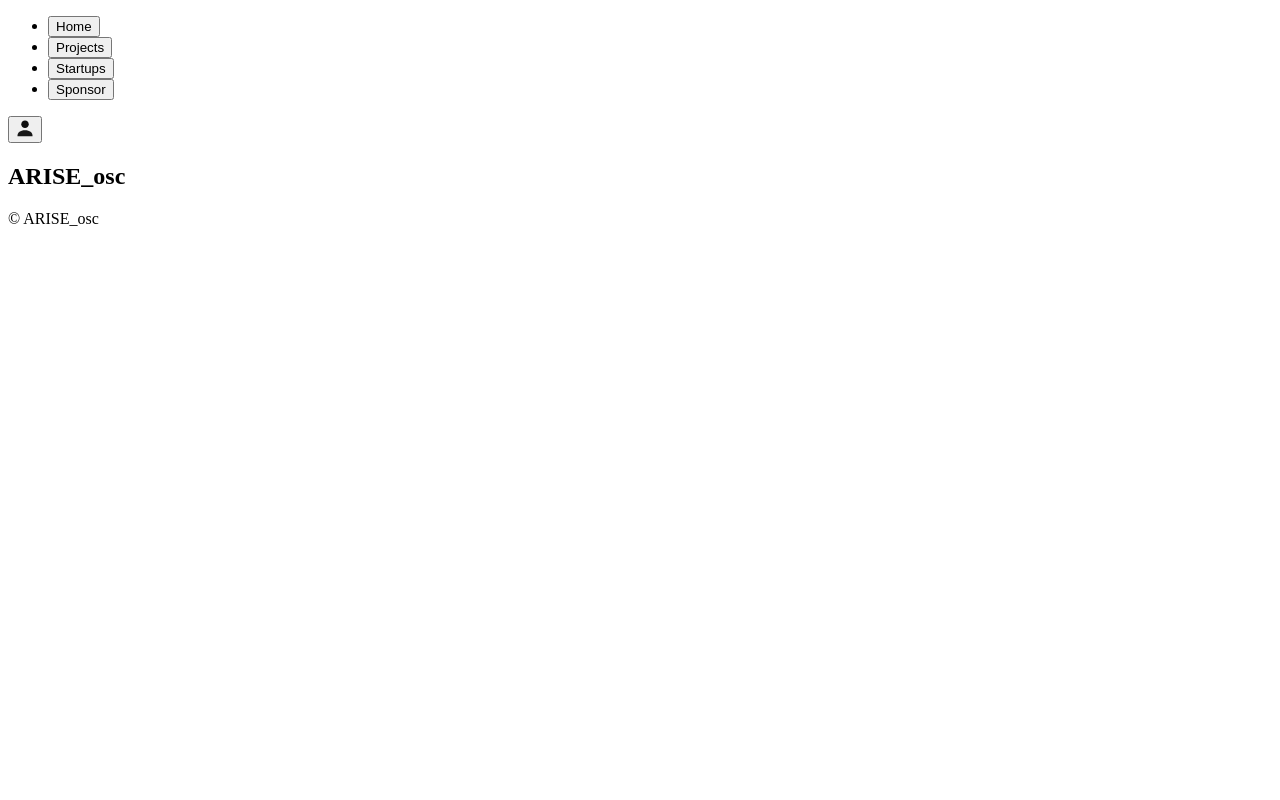
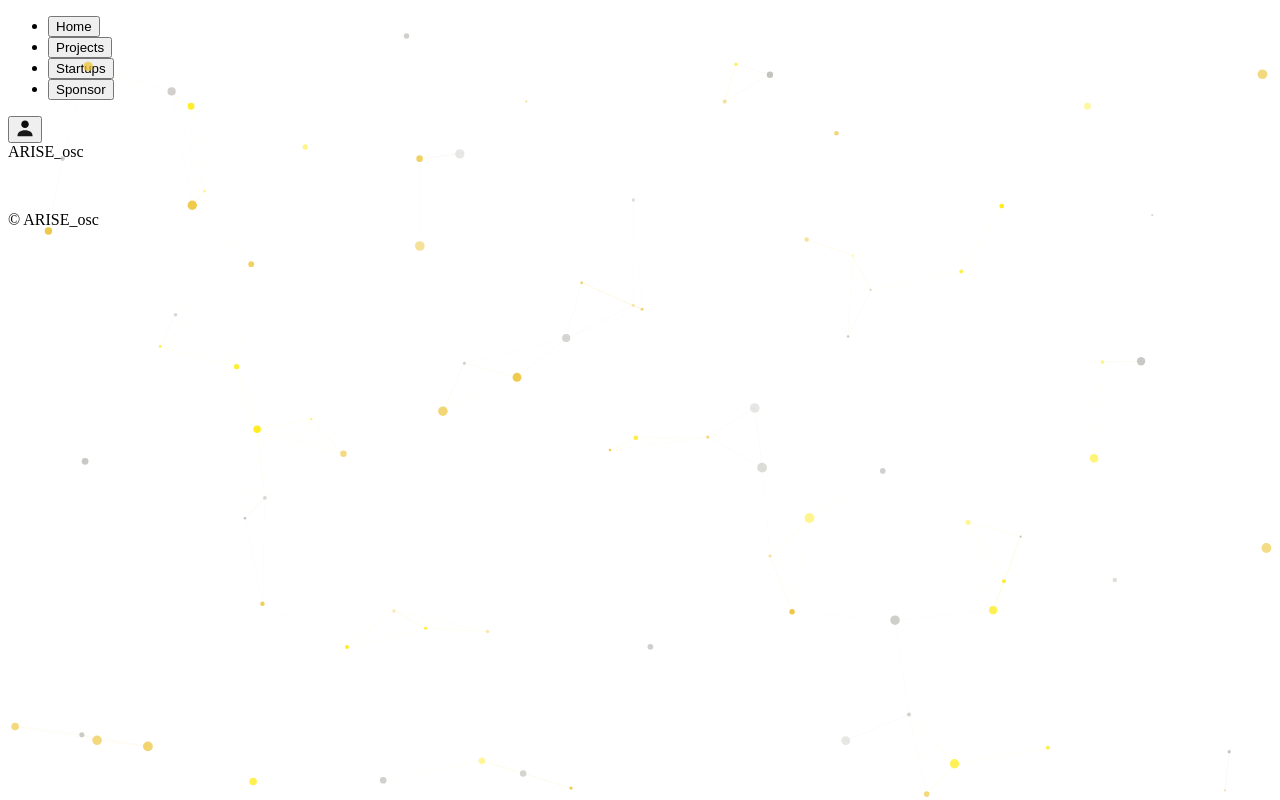
Before and after one commit to originalWhiteShadow/ARISE_osc, a React (Vite) app: page / in a window 1280 px wide. Built offline with nearby package versions, Linux system fonts and the light colour scheme; the HTML template or start-up script is replaced by a standard one.

Commit message:
better ui with bg

```diff
--- a/package.json
+++ b/package.json
@@ -9,6 +9,8 @@
   },
   "dependencies": {
     "express": "^4.18.2",
+    "react-tsparticles": "^2.8.0",
+    "tsparticles": "^2.8.0",
     "react": "^18.2.0",
     "react-dom": "^18.2.0"
   },
--- a/src/App.jsx
+++ b/src/App.jsx
@@ -1,19 +1,15 @@
 import React from 'react'
 import Navbar from './components/Navbar'
+import Background from './components/Background'
+import Hero from './components/Hero'
 
 export default function App() {
   return (
     <div className="app-root">
-      <header>
-        <Navbar />
-      </header>
+      <Background />
+      <Navbar />
       <main>
-        <section className="hero center-hero">
-          <h1 className="main-title">
-            <span className="big">ARISE</span>
-            <span className="small">_osc</span>
-          </h1>
-        </section>
+        <Hero />
       </main>
       <footer className="site-footer">© ARISE_osc</footer>
     </div>
--- /dev/null
+++ b/src/components/Background.jsx
@@ -0,0 +1,48 @@
+import React, { useCallback } from 'react'
+import Particles from 'react-tsparticles'
+import { loadFull } from 'tsparticles'
+
+export default function Background() {
+  const particlesInit = useCallback(async engine => {
+    await loadFull(engine)
+  }, [])
+
+  const options = {
+    fullScreen: { enable: true, zIndex: 35 },
+    fpsLimit: 60,
+    interactivity: {
+      events: {
+        onHover: { enable: true, mode: 'repulse' },
+        onClick: { enable: true, mode: 'push' },
+        resize: true
+      },
+      modes: {
+        repulse: { distance: 120 },
+        push: { quantity: 4 }
+      }
+    },
+    particles: {
+      number: { value: 80, density: { enable: true, area: 900 } },
+      color: { value: ['#ECC232', '#FFE900', '#BDBCB8'] },
+      shape: { type: 'circle' },
+      opacity: { value: 0.9, random: { enable: true, minimumValue: 0.35 } },
+      size: { value: { min: 1, max: 5 } },
+      links: { enable: true, distance: 140, color: 'random', opacity: 0.06, width: 1 },
+      move: {
+        enable: true,
+        speed: 1.2,
+        direction: 'none',
+        random: false,
+        straight: false,
+        outModes: { default: 'out' }
+      }
+    },
+    detectRetina: true
+  }
+
+  return (
+    <div className="particles-wrap" aria-hidden>
+      <Particles id="tsparticles" init={particlesInit} options={options} />
+    </div>
+  )
+}
--- /dev/null
+++ b/src/components/Hero.jsx
@@ -0,0 +1,63 @@
+import React, { useRef, useEffect, useState } from 'react'
+
+export default function Hero() {
+  const ref = useRef(null)
+  const [progress, setProgress] = useState(0) // 0..1
+
+  useEffect(() => {
+    const el = ref.current
+    if (!el) return
+
+    let ticking = false
+
+    function onScroll() {
+      if (!ticking) {
+        window.requestAnimationFrame(() => {
+          const rect = el.getBoundingClientRect()
+          const height = rect.height || window.innerHeight
+          // when top goes negative, progress grows from 0 -> 1
+          const raw = Math.min(Math.max(-rect.top / (height * 0.6), 0), 1)
+          setProgress(raw)
+          ticking = false
+        })
+        ticking = true
+      }
+    }
+
+    onScroll()
+    window.addEventListener('scroll', onScroll, { passive: true })
+    window.addEventListener('resize', onScroll)
+    return () => {
+      window.removeEventListener('scroll', onScroll)
+      window.removeEventListener('resize', onScroll)
+    }
+  }, [])
+
+  const titleStyle = {
+    opacity: Math.max(1 - progress * 1.2, 0),
+    transform: `translateY(${progress * -30}px) scale(${1 - progress * 0.05})`,
+  }
+
+  const descStyle = {
+    opacity: Math.min(progress * 1.25, 1),
+    transform: `translateY(${Math.max(20 - progress * 20, 0)}px)`,
+    pointerEvents: progress > 0.05 ? 'auto' : 'none'
+  }
+
+  return (
+    <section className="hero center-hero" ref={ref}>
+      <div className="main-title" style={titleStyle}>
+        <span className="big">ARISE</span>
+        <span className="small">_osc</span>
+      </div>
+
+      <div className="description" style={descStyle}>
+        <p>
+          ARISE is an open source community where builders, designers and
+          founders collaborate on projects and startups — share ideas, ship
+          prototypes, and grow together.
+        </p>
+      </div>
+    </section>
+  )
+}
--- a/src/components/Navbar.jsx
+++ b/src/components/Navbar.jsx
@@ -6,14 +6,13 @@ export default function Navbar() {
   const [active, setActive] = useState('Home')
 
   return (
-    <aside className="sidebar" aria-label="Main navigation">
-      <div className="sidebar-inner">
-        <nav className="sidebar-nav">
-          <ul>
+    <header className="nav" role="banner">
+      <div className="nav-inner">
+        <ul className="nav-list">
           {NAV_ITEMS.map(item => (
             <li key={item}>
               <button
-                  className={`sidebar-link ${active === item ? 'active' : ''}`}
+                className={`nav-link ${active === item ? 'active' : ''}`}
                 onClick={() => setActive(item)}
               >
                 {item}
@@ -21,8 +20,7 @@ export default function Navbar() {
             </li>
           ))}
         </ul>
-        </nav>
-        <div className="sidebar-bottom">
+
         <button className="profile" aria-label="Profile">
           <svg width="18" height="18" viewBox="0 0 24 24" fill="none" xmlns="http://www.w3.org/2000/svg" aria-hidden>
             <path d="M12 12c2.761 0 5-2.239 5-5s-2.239-5-5-5-5 2.239-5 5 2.239 5 5 5z" fill="currentColor" opacity="0.95"/>
@@ -30,7 +28,6 @@ export default function Navbar() {
           </svg>
         </button>
       </div>
-      </div>
-    </aside>
+    </header>
   )
 }
--- a/src/styles.css
+++ b/src/styles.css
@@ -1,3 +1,60 @@
+:root{
+  --bg-1: #0b0b0c;
+  --bg-2: #0f0d0a;
+  --accent: #ECC232;
+  --accent-2: #FFE900;
+  --muted: #BDBCB8;
+}
+
+*{box-sizing:border-box}
+html,body,#root{height:100%}
+body{
+  margin:0;
+  font-family: Inter, system-ui, -apple-system, "Segoe UI", Roboto, Arial, sans-serif;
+  background: linear-gradient(180deg,var(--bg-1), var(--bg-2));
+  color: #f7f3ea;
+  -webkit-font-smoothing:antialiased;
+}
+
+/* Top navigation */
+.nav{
+  position:fixed;left:0;right:0;top:0;height:68px;display:flex;align-items:center;justify-content:center;padding:0 20px;backdrop-filter:blur(6px);z-index:30
+}
+.nav-inner{display:flex;align-items:center;justify-content:center;gap:24px;position:relative;width:100%;max-width:1200px}
+.nav-list{display:flex;gap:12px;list-style:none;margin:0;padding:0}
+.nav-link{background:transparent;border:0;color:var(--muted);padding:10px 14px;border-radius:8px;cursor:pointer;font-weight:700;transition:all 160ms ease}
+.nav-link:hover{color:var(--accent);transform:translateY(-2px)}
+.nav-link.active{color:var(--accent-2);box-shadow: inset 0 -3px 0 var(--accent-2)}
+
+/* Profile button fixed at top-right */
+.profile{position:fixed;right:20px;top:14px;width:44px;height:44px;border-radius:50%;background:linear-gradient(180deg,var(--accent),var(--accent-2));border:1px solid rgba(0,0,0,0.12);display:flex;align-items:center;justify-content:center;cursor:pointer;color:#0b0b0b;box-shadow:0 8px 22px rgba(0,0,0,0.14);z-index:60}
+.profile svg{color:#0b0b0b}
+
+/* Particles overlay: full viewport, blend over everything, non-interactive */
+#tsparticles{position:fixed !important;inset:0 !important;pointer-events:none !important;mix-blend-mode:screen !important;opacity:0.95 !important;z-index:35 !important}
+#tsparticles canvas{width:100% !important;height:100% !important}
+
+/* Main content spacing so content sits below top nav */
+.app-root main{max-width:1100px;margin:88px auto 0;padding:2rem 1.25rem;text-align:center}
+
+.center-hero{display:flex;align-items:center;justify-content:center;min-height:56vh}
+.main-title{display:flex;flex-direction:column;align-items:center;gap:0.25rem;text-align:center;transition:opacity 360ms ease, transform 360ms cubic-bezier(.2,.9,.2,1)}
+.main-title .big{font-size:clamp(2.5rem,7vw,6rem);font-weight:900;letter-spacing:1px;color:var(--accent);text-shadow:0 8px 30px rgba(236,194,50,0.06);display:inline-block}
+.main-title .small{font-size:clamp(0.9rem,1.8vw,1.2rem);color:var(--muted);margin-top:-6px}
+
+.description{max-width:760px;margin:18px auto 0;color:var(--muted);opacity:0;transform:translateY(8px);transition:opacity 360ms ease, transform 360ms cubic-bezier(.2,.9,.2,1)}
+
+.site-footer{text-align:center;padding:6rem 1rem 8rem;color:var(--muted);max-width:900px;margin:0 auto}
+
+/* Responsive adjustments */
+@media (max-width:900px){.main-title .big{font-size:clamp(2rem,8vw,4.5rem)}}
+@media (max-width:640px){
+  .nav-inner{padding:0 12px}
+  .profile{right:12px;top:10px;width:40px;height:40px}
+  .app-root main{margin-top:84px}
+}
+
+/* End of stylesheet */
 :root{
   --bg-1: #0b0b0c; /* deep neutral background for contrast */
   --bg-2: #0f0d0a;
@@ -17,41 +74,46 @@ body{
   -webkit-font-smoothing:antialiased;
 }
 
-/* Sidebar (always open) */
-.sidebar{
+/* Top navigation */
+.nav{
   position:fixed;
   left:0;
+  right:0;
   top:0;
-  bottom:0;
-  width:220px;
-  padding:20px 16px;
-  background: linear-gradient(180deg, rgba(255,255,255,0.02), rgba(255,255,255,0.01));
-  border-right:1px solid rgba(255,255,255,0.03);
-  backdrop-filter: blur(6px) saturate(120%);
-  box-shadow: 6px 0 20px rgba(0,0,0,0.45);
-  z-index:50;
+  height:68px;
+  display:flex;
+  align-items:center;
+  justify-content:center;
+  padding:0 20px;
+  backdrop-filter: blur(6px);
+  z-index:30;
 }
-.sidebar-inner{display:flex;flex-direction:column;height:100%;}
-.sidebar-nav{flex:1;overflow:auto;padding-top:6px}
-.sidebar-nav ul{list-style:none;margin:0;padding:0;display:flex;flex-direction:column;gap:8px}
-.sidebar-link{background:transparent;border:0;color:var(--muted);padding:10px 12px;border-radius:10px;text-align:left;cursor:pointer;font-weight:700;transition:all 160ms ease}
-.sidebar-link:hover{color:var(--accent);background:linear-gradient(90deg, rgba(236,194,50,0.03), rgba(255,233,0,0.01));transform:translateX(4px)}
-.sidebar-link.active{color:var(--accent-2);background:linear-gradient(90deg, rgba(236,194,50,0.04), rgba(255,233,0,0.015));box-shadow:inset 0 -3px 0 var(--accent-2)}
-
-.sidebar-bottom{padding-top:12px}
+.nav-inner{display:flex;align-items:center;justify-content:center;gap:24px;position:relative;width:100%;max-width:1200px}
+.nav-list{display:flex;gap:12px;list-style:none;margin:0;padding:0}
+.nav-link{background:transparent;border:0;color:var(--muted);padding:10px 14px;border-radius:8px;cursor:pointer;font-weight:700;transition:all 160ms ease}
+.nav-link:hover{color:var(--accent);transform:translateY(-2px)}
+.nav-link.active{color:var(--accent-2);box-shadow: inset 0 -3px 0 var(--accent-2)}
 
 /* Profile button fixed at top-right */
-.profile{position:fixed;right:20px;top:18px;width:44px;height:44px;border-radius:50%;background:linear-gradient(180deg, var(--accent), var(--accent-2));border:1px solid rgba(0,0,0,0.12);display:flex;align-items:center;justify-content:center;cursor:pointer;color:#0b0b0b;box-shadow: 0 8px 22px rgba(236,194,50,0.12);z-index:60}
+.profile{position:fixed;right:20px;top:14px;width:44px;height:44px;border-radius:50%;background:linear-gradient(180deg, var(--accent), var(--accent-2));border:1px solid rgba(0,0,0,0.12);display:flex;align-items:center;justify-content:center;cursor:pointer;color:#0b0b0b;box-shadow: 0 8px 22px rgba(236,194,50,0.12);z-index:60}
 .profile svg{color:#0b0b0b}
 .profile:hover{transform:translateY(-2px);box-shadow:0 14px 40px rgba(236,194,50,0.18)}
 
-/* Main content shifted to the right to make room for sidebar */
-.app-root main{padding:2rem 1.25rem;margin-left:240px}
+/* Particles container sits behind content */
+
+
+/* tsparticles canvas: overlay the full viewport and blend with content */
+#tsparticles{position:fixed !important;inset:0 !important;pointer-events:none !important;mix-blend-mode:screen !important;opacity:0.9 !important;z-index:35 !important}
+#tsparticles canvas{width:100% !important;height:100% !important}
+
+/* Main content spacing to account for top nav */
+.app-root main{padding:2rem 1.25rem;margin-top:88px}
 
 .center-hero{display:flex;align-items:center;justify-content:center;min-height:56vh}
 .main-title{display:flex;flex-direction:column;align-items:center;gap:0.25rem;text-align:center}
 .main-title .big{font-size:clamp(2.5rem,7vw,6rem);font-weight:900;letter-spacing:1px;color:var(--accent);text-shadow:0 8px 30px rgba(236,194,50,0.06)}
 .main-title .small{font-size:clamp(0.9rem,1.8vw,1.2rem);color:var(--muted);margin-top:-6px}
+
 
 .cards{display:grid;grid-template-columns:repeat(3,1fr);gap:1rem;max-width:1100px;margin:2rem auto}
 .card{background:linear-gradient(180deg, rgba(255,255,255,0.02), rgba(255,255,255,0.01));padding:1.25rem;border-radius:12px;color:var(--muted);min-height:120px;display:flex;align-items:center;justify-content:center;border:1px solid rgba(255,255,255,0.03);box-shadow:0 10px 30px rgba(0,0,0,0.25)}
@@ -279,3 +341,10 @@ body{
   .profile{display:none}
   .nav-inner{padding:0.75rem 1rem}
 }
+
+/* Layout overrides: center everything and ensure scrolling on home */
+.sidebar{display:none !important}
+.app-root main{max-width:1100px;margin:120px auto 0 !important;padding:2rem 1.25rem;text-align:center}
+.center-hero{display:flex;align-items:center;justify-content:center;min-height:120vh !important}
+.cards{margin-left:0 !important}
+.sidebar-inner{margin-left:0 !important}
```
Also changed, not shown: 1 other file (tests, documents, lock files or other folders). Lines whose indentation alone changed are shown as unchanged.
